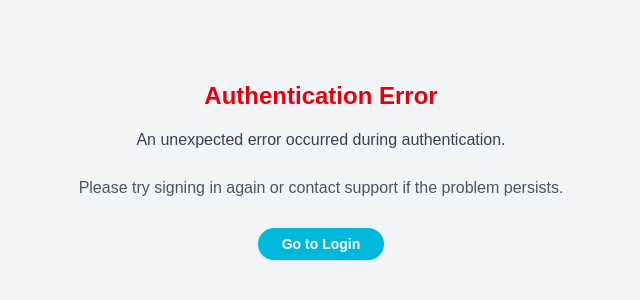
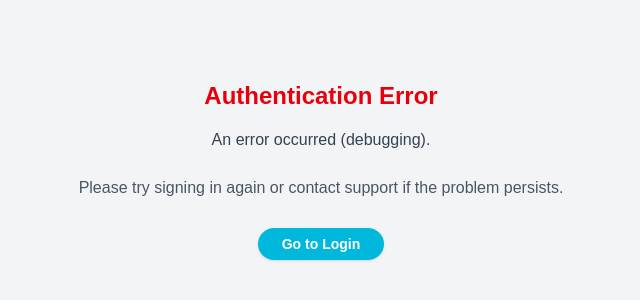
Before and after one commit to andrelavell/screenshothero, a Next.js app in the folder app/: page /auth/auth-error in a window 1280 px wide. Shown: the part 232-532 px from the top of the page, without its empty margins (319-959 px from the left). Built offline with nearby package versions, Linux system fonts and the light colour scheme.

Commit message:
Debug: temporarily comment out searchParams usage in AuthErrorPage

```diff
--- a/app/src/app/auth/auth-error/page.tsx
+++ b/app/src/app/auth/auth-error/page.tsx
@@ -6,11 +6,13 @@ type AuthErrorPageProps = {
 };
 
 const AuthErrorPage: React.FC<AuthErrorPageProps> = ({ searchParams }) => {
+  // --- TEMPORARILY COMMENTED OUT FOR DEBUGGING ---
   // Handle potential array case for searchParams, though 'message' is likely a string
-  const messageParam = searchParams.message;
-  const errorMessage = typeof messageParam === 'string'
-    ? messageParam
-    : 'An unexpected error occurred during authentication.';
+  // const messageParam = searchParams.message;
+  // const errorMessage = typeof messageParam === 'string'
+  //   ? messageParam
+  //   : 'An unexpected error occurred during authentication.';
+  const errorMessage = "An error occurred (debugging)." // Temporary placeholder
 
   return (
     <div className="flex flex-col items-center justify-center min-h-screen bg-gray-100 text-center px-4">
```
